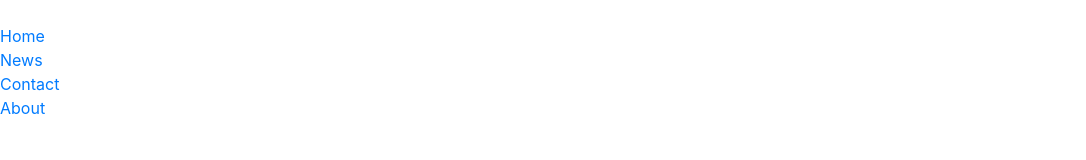
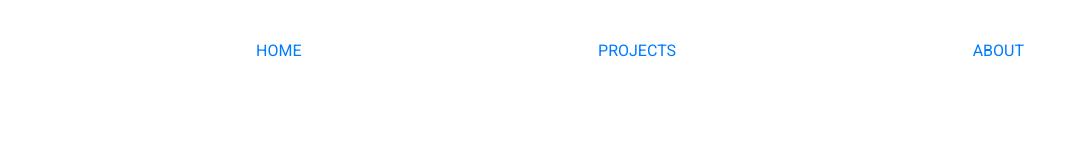
Before and after one commit to williamfchang/homebase, a plain HTML site: page index.html in a window 1280 px wide. Shown: the whole page, without its empty margins (0-1086 px from the left). Drawn offline with nearby package versions, Linux system fonts and the light colour scheme.

Commit message:
new navbar

```diff
--- a/css/styles.css
+++ b/css/styles.css
@@ -1,3 +1,17 @@
+* {
+    margin: 10px;
+}
+
 .navbar {
+    list-style-type: none;
+
+    margin: 10px 200px;
+    display: flex;
+    flex-direction: row;
+}
+
+.navbar-link {
     display: inline;
+    padding: 10px;
+    font-family: 'Roboto';
 }
--- a/index.html
+++ b/index.html
@@ -6,18 +6,20 @@
     <meta name="viewport" content="width=device-width, initial-scale=1, shrink-to-fit=no">
     <title>William Chang's Personal Website</title>
 
+    <link rel="stylesheet" href="css/styles.css">
     <link href="https://maxcdn.bootstrapcdn.com/bootstrap/4.5.0/css/bootstrap.min.css" rel="stylesheet"/>
     <script src="http://code.jquery.com/jquery-3.5.1.min.js" type="text/javascript"></script>
-    <link rel="stylesheet" href="css/styles.css">
+
+    <link rel="stylesheet" href="https://fonts.googleapis.com/css?family=Roboto">
 </head>
 
 <body>
-    <ul class='navbar'>
-        <li><a href="default.asp">Home</a></li>
-        <li><a href="news.asp">News</a></li>
-        <li><a href="contact.asp">Contact</a></li>
-        <li><a href="about.asp">About</a></li>
-    </ul>
+    <div class="navbar">
+        <div><a class="navbar-link" href="">HOME</a></div>
+        <div><a class="navbar-link" href="contact.html">PROJECTS</a></div>
+        <div><a class="navbar-link" href="about.html">ABOUT</a></div>
+    </div>
+
 <!-- JQuery and/or Bootstrap needed down here?? -->
 </body>
 
```
